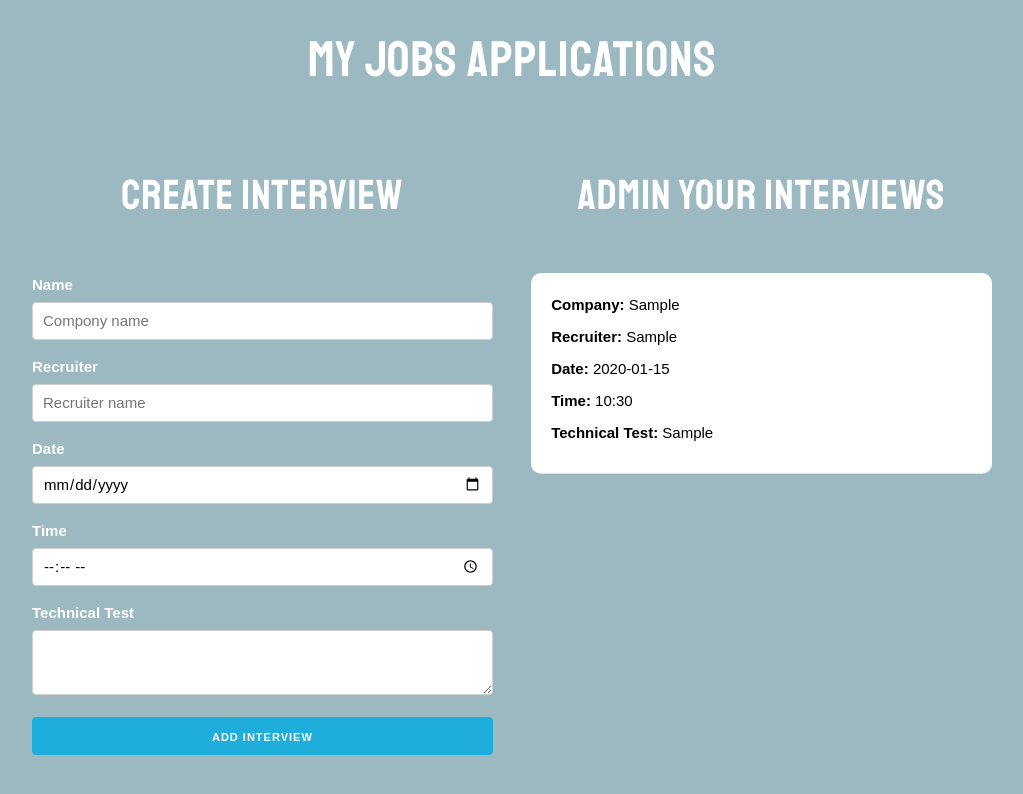
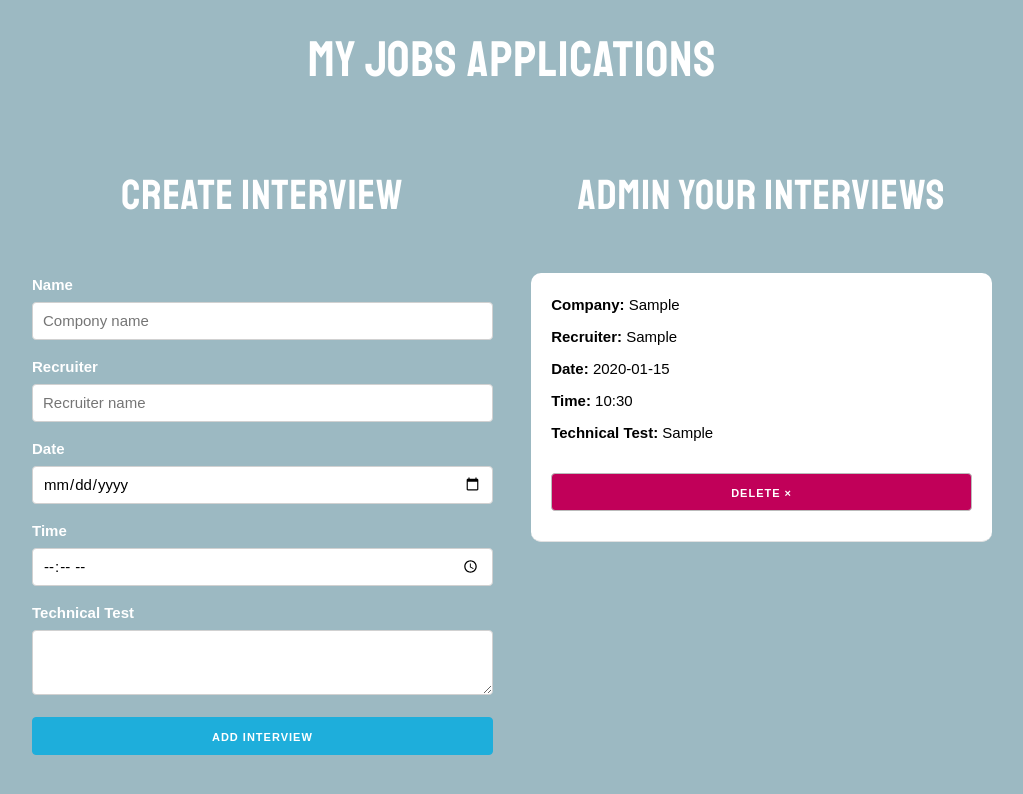
Before and after one commit to IronHack-MERN/my-interviews-app, a React (Create React App) app: page / in a window 1280 px wide. Both pictures are taken after typing "Sample", "Sample", "2020-01-15", "10:30", "Sample" into the empty fields and a click on the button "ADD INTERVIEW". Shown: the top 794 px of the page, without its empty margins (128-1151 px from the left). Built offline with nearby package versions, Linux system fonts and the light colour scheme.

Commit message:
ADD remove interview button

```diff
--- a/src/App.js
+++ b/src/App.js
@@ -11,6 +11,12 @@ function App() {
       ...interviews,
       interview
     ])
+  }
+
+  const removeInterview = (id) => {
+    console.log(`deleteando cita ${id}`)
+    const newInterviews = interviews.filter( interview => interview.id !== id );
+    saveInterviews(newInterviews);
   }
 
   return (
@@ -30,6 +36,7 @@ function App() {
                 <Interview
                   key = {interview.id}
                   interview = {interview}
+                  removeInterview = {removeInterview}
                 />
             ))}
           </div>
--- a/src/components/Interview.js
+++ b/src/components/Interview.js
@@ -1,6 +1,6 @@
 import React from 'react';
 
-const Interview = ({ interview }) => {
+const Interview = ({ interview, removeInterview }) => {
     return (
         <div className='cita'>
             <p>Company: <span>{interview.company}</span></p>
@@ -8,6 +8,12 @@ const Interview = ({ interview }) => {
             <p>Date: <span>{interview.date}</span></p>
             <p>Time: <span>{interview.time}</span></p>
             <p>Technical Test: <span>{interview.technicalTest}</span></p>
+            <button
+                className='button  eliminar u-full-width'
+                onClick = { () => removeInterview(interview.id)}
+            >
+                Delete &times;
+            </button>
         </div>
      );
 }
```
